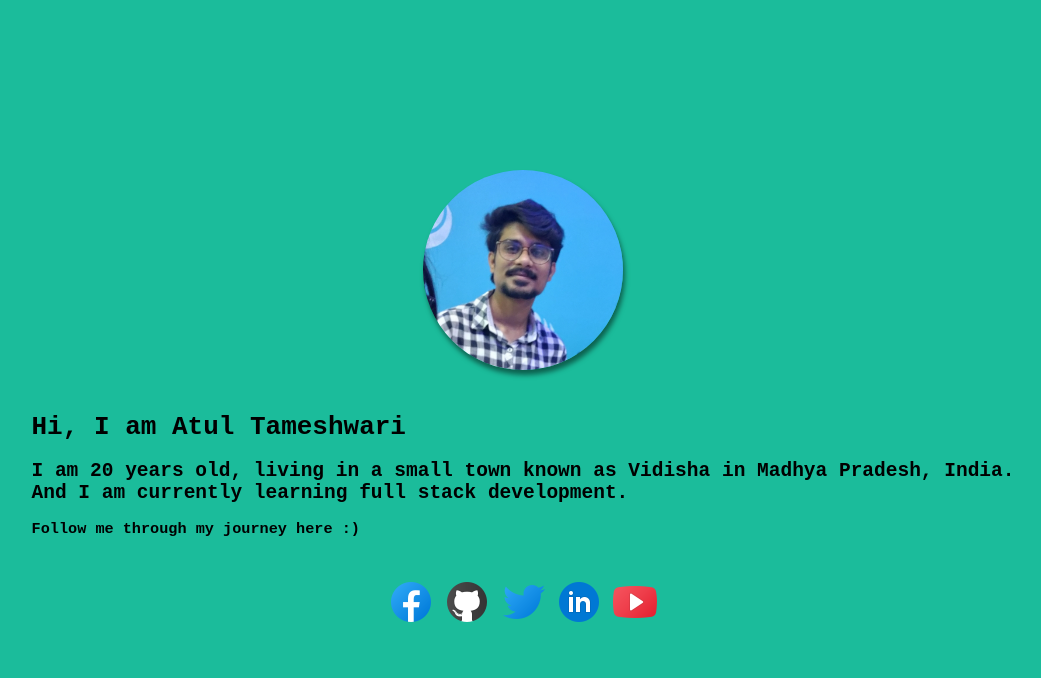
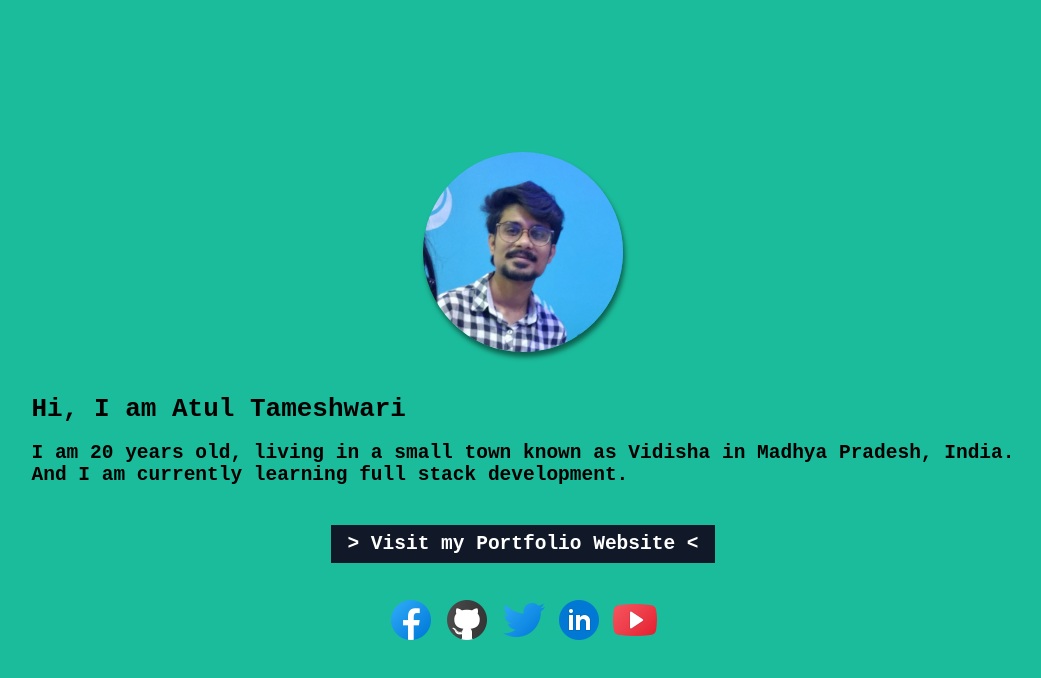
Before and after one commit to codingwolf-at/codingwolf-at.github.io, a plain HTML site: page index.html in a window 1280 px wide. Shown: the whole page, without its empty margins (117-1158 px from the left). Drawn offline with Linux system fonts and the light colour scheme.

Commit message:
feat: portfolio link

```diff
--- a/css/main.css
+++ b/css/main.css
@@ -28,3 +28,9 @@ body{
 a{
     text-decoration: none;
 }
+
+.btn {
+    color: white;
+    background-color: #111827;
+    padding: 0.5rem 1rem;
+}
--- a/index.html
+++ b/index.html
@@ -1,7 +1,7 @@
 <!DOCTYPE html>
 <html lang="en">
 <head>
-    <link rel="icon" href="img/icon.png">
+    <link rel="icon" href="img/wolf.svg">
     <link rel="stylesheet" href="css/main.css">
     <meta charset="UTF-8">
     <meta name="viewport" content="width=device-width, initial-scale=1.0">
@@ -20,9 +20,10 @@
                 I am 20 years old, living in a small town known as Vidisha in Madhya Pradesh, India. <br>
                 And I am currently learning full stack development.
             </h2>
-            <h3>
-                Follow me through my journey here :)
-            </h3>
+            <br>
+            <center>
+                <h2><a class="btn" href="https://atulportfolio.netlify.app/">> Visit my Portfolio Website <</a></h2>
+            </center>
         </div>
 
         <div>
```
